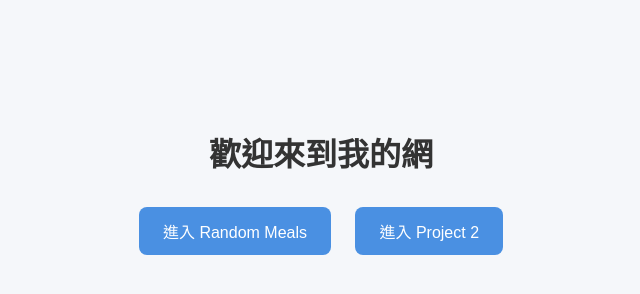
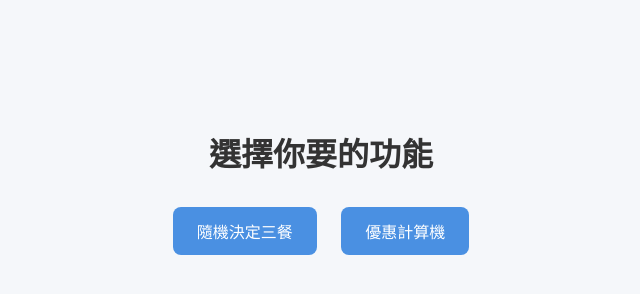
Before and after one commit to yoin0331/Random_Meals, a plain HTML site: page index.html in a window 1280 px wide. Shown: the whole page, without its empty margins (319-959 px from the left). Drawn offline with Linux system fonts and the light colour scheme.

Commit message:
Update index.html

```diff
--- a/index.html
+++ b/index.html
@@ -34,8 +34,8 @@
   </style>
 </head>
 <body>
-  <h1>歡迎來到我的網</h1>
-  <a href="rand_meals.html" class="button">進入 Random Meals</a>
-  <a href="project2/index.html" class="button">進入 Project 2</a>
+  <h1>選擇你要的功能</h1>
+  <a href="rand_meals.html" class="button">隨機決定三餐</a>
+  <a href="project2/index.html" class="button">優惠計算機</a>
 </body>
 </html>
```
